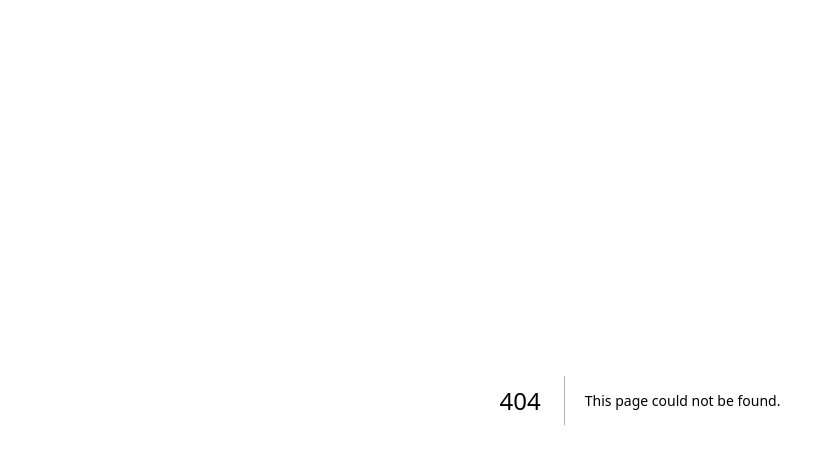
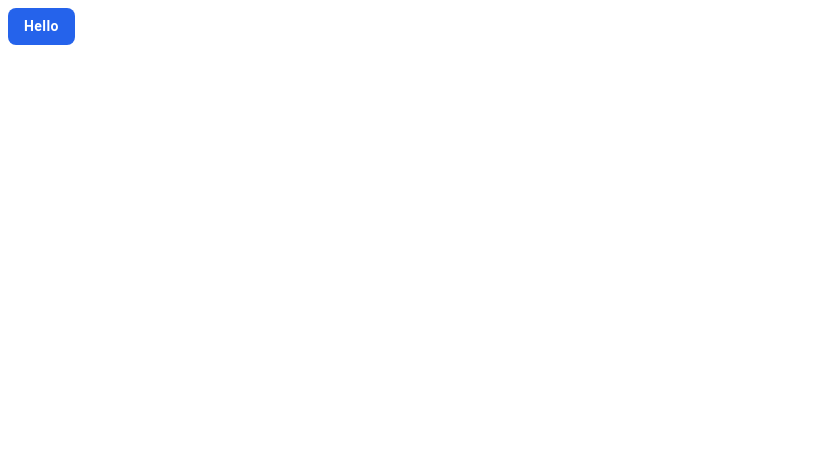
Before and after one commit to robi2711/Microsoft-Project-Deliverables, a Next.js app in the folder packages/frontend/: page /scanner in a window 1280 px wide. Before the commit this address had no page. Shown: the top 464 px of the page, without its empty margins (0-835 px from the left). Built offline with nearby package versions, Linux system fonts and the light colour scheme.

Commit message:
Started Scanner Page
Version 1: Drag and drop (Not Completed)
TODO: Make the box for drag and drop, Find a package that allows file input into page, Integrate into the box

```diff
--- /dev/null
+++ b/packages/frontend/app/components/pages/ScannerPage.tsx
@@ -0,0 +1,7 @@
+import DragAndDrop from "@/components/scannerComponents/DragAndDrop";
+
+export default function ScannerPage() {
+	return (
+		<DragAndDrop />
+	)
+}
--- /dev/null
+++ b/packages/frontend/app/components/scannerComponents/DragAndDrop.tsx
@@ -0,0 +1,14 @@
+
+import {Box, Button} from "@mui/material"
+
+export default function DragAndDrop() {
+
+
+	return (
+		<Box>
+			<Button variant="contained" color="primary">
+				Hello
+			</Button>
+		</Box>
+	)
+}
--- /dev/null
+++ b/packages/frontend/app/scanner/page.tsx
@@ -0,0 +1,10 @@
+"use client"
+
+//This Tmp is in a directory tmp. This directory is the href for the website -> https://localhost:3000/tmp
+import ScannerPage from "@/components/pages/ScannerPage"
+
+export default function scanner() {
+	return (
+		<ScannerPage />
+	)
+}
```
Also changed, not shown: packages/frontend/app/components/tmpComponents/TmpButton.tsx (+4 -3 lines).
